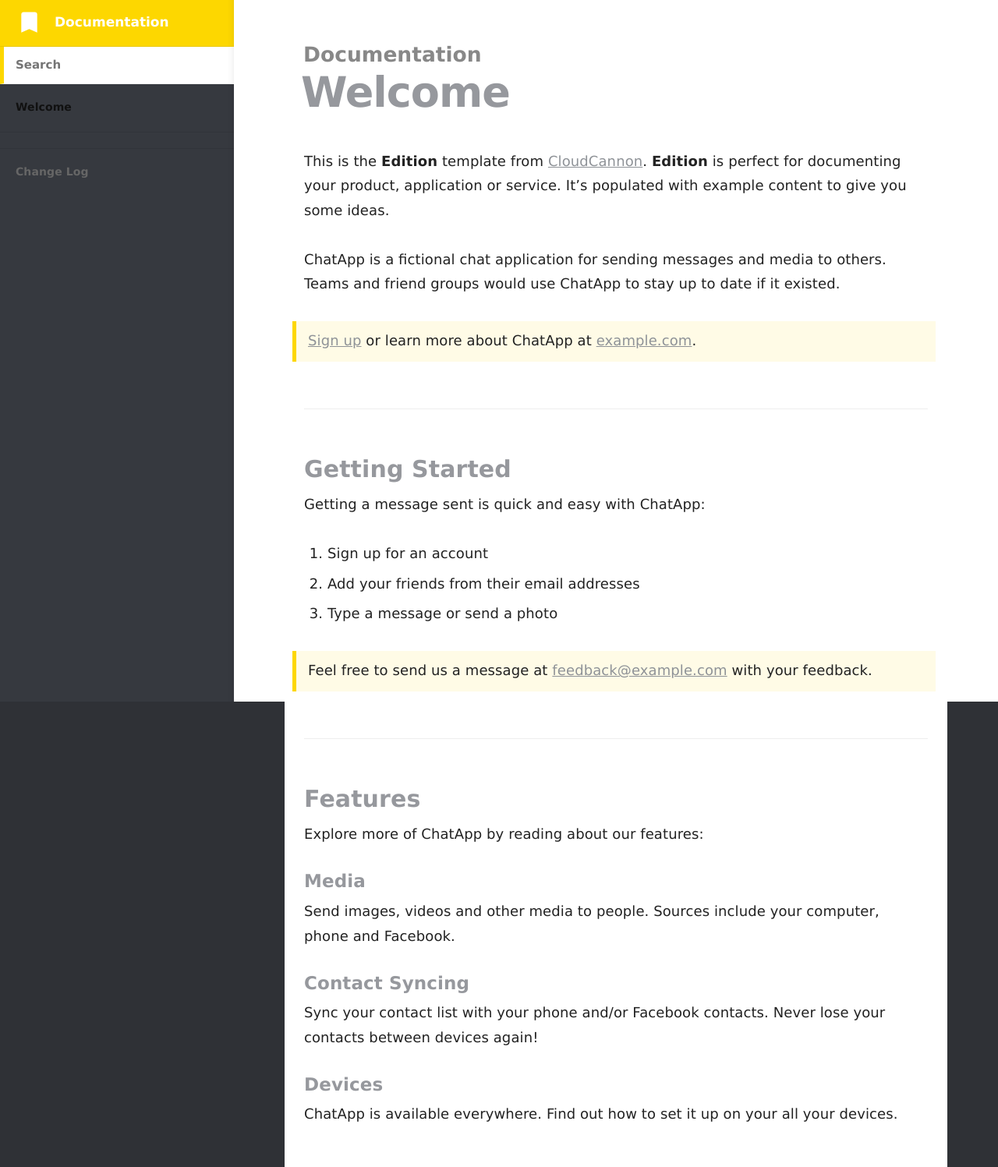
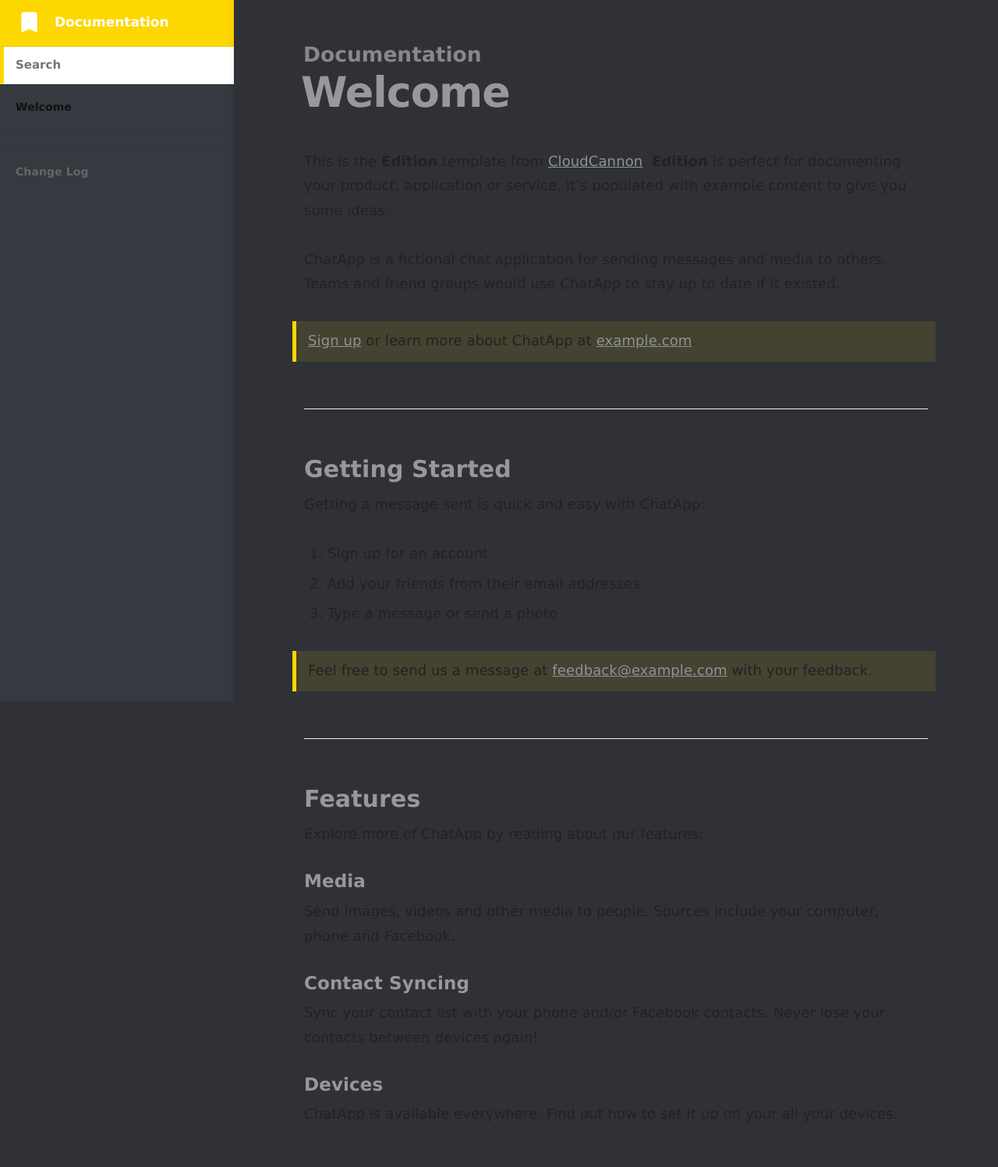
Before and after one commit to MidasTouch-MT/MidasTouch-MT.github.io, a Jekyll site: the page built from index.md, in a window 1280 px wide. Shown: the whole page at 78% size. Built offline with Jekyll 4.4.1, drawn with Linux system fonts in a browser that asks for light colours.

Commit message:
fix light colors
changed fffff to darker gray

```diff
--- a/css/main.scss
+++ b/css/main.scss
@@ -8,7 +8,7 @@ $body-background-color: #2f3136;
 
 $content-max-width: 800px;
 $content-color: #222;
-$content-background-color: #ffffff;
+$content-background-color: #2f3136;
 
 $brand-colour: #fdd700;
 $brand-colour-light: mix($brand-colour, $content-background-color, 10%);
```
